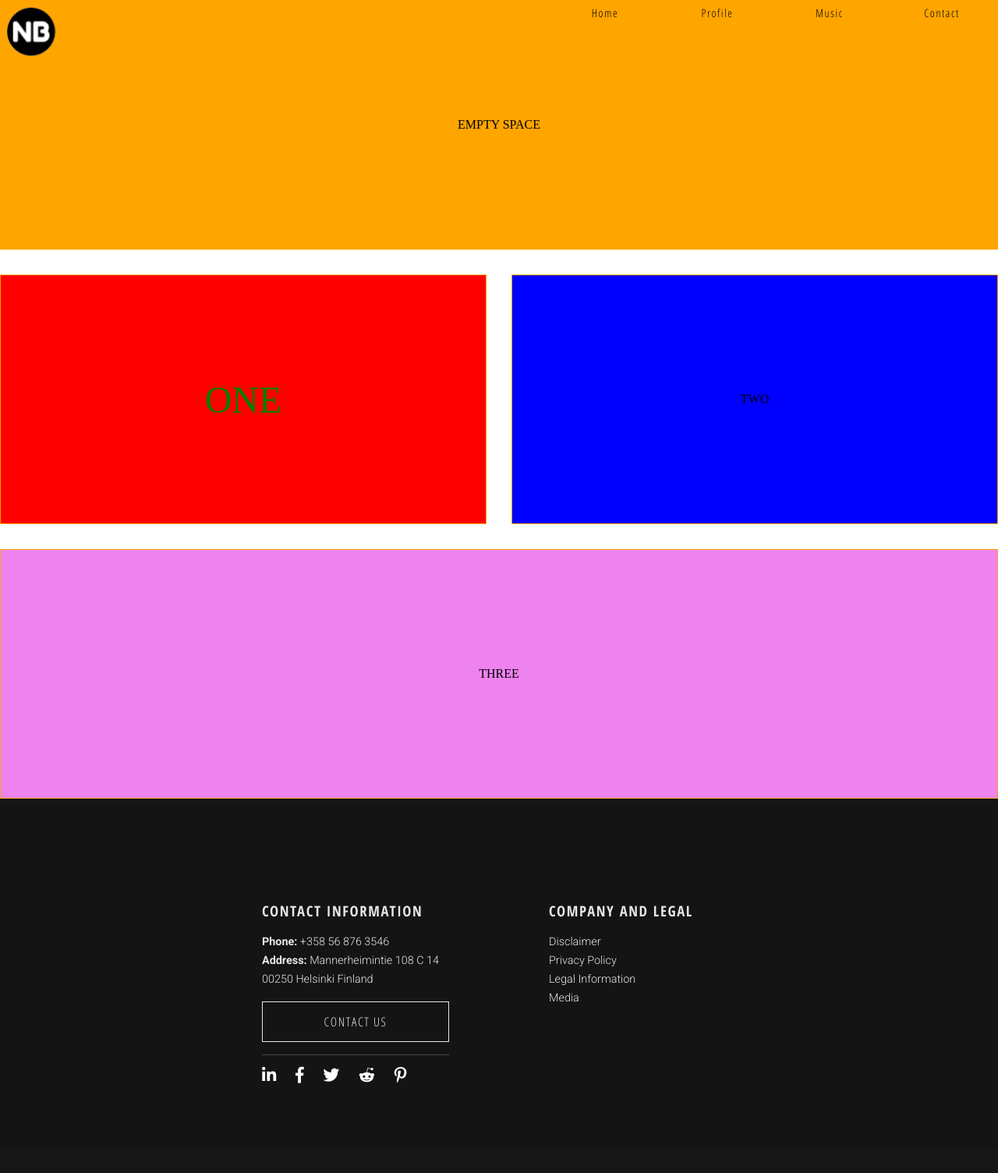
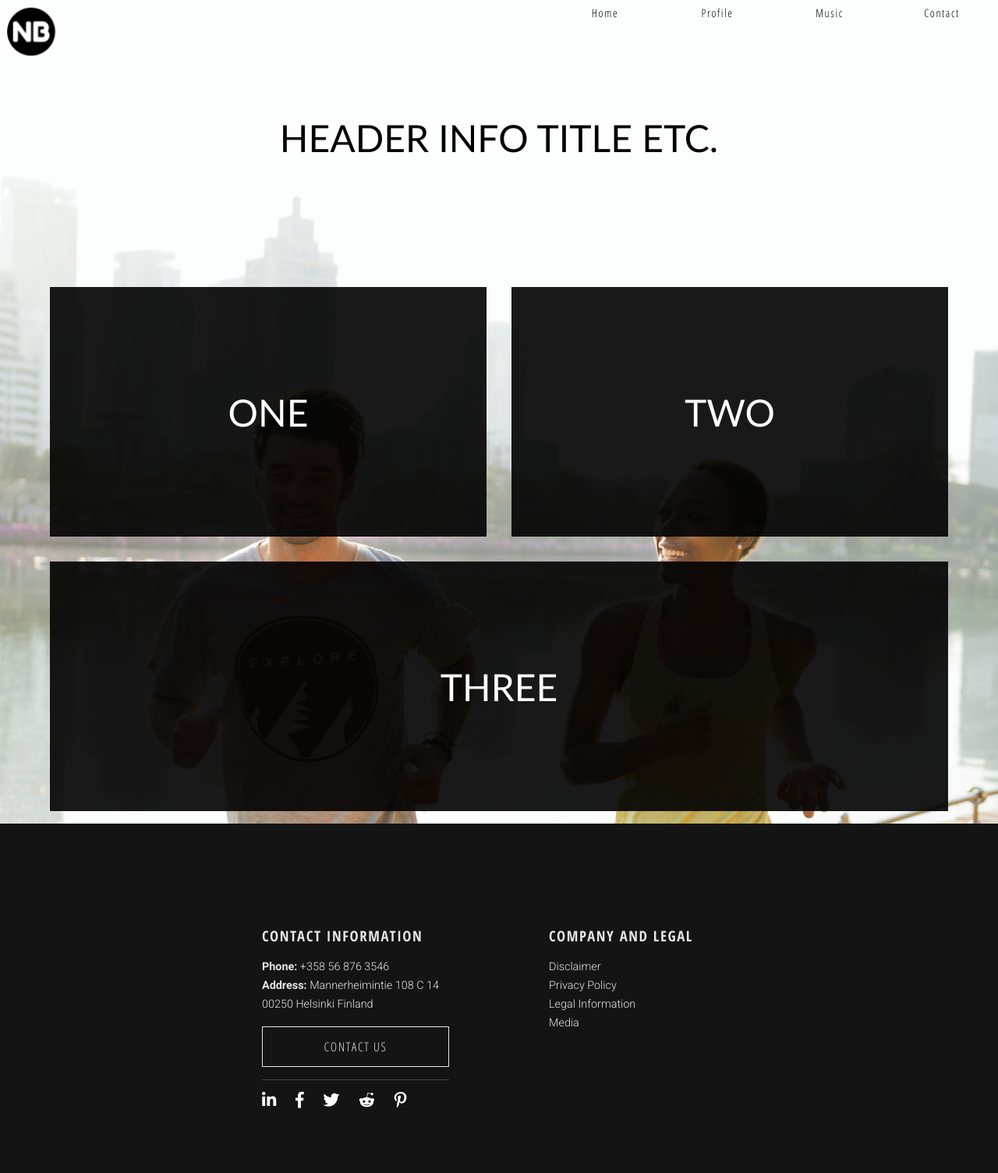
Before and after one commit to PetraSil/webappschool, a PHP site: page /dashboard.html in a window 1280 px wide. Shown: the whole page at 78% size. Before the commit the page ends 1389 px from the top, so only its background shows below. Run offline with PHP 8.4, Linux system fonts and the light colour scheme; some libraries are stand-ins or nearby versions.

Commit message:
Dashboard styling

```diff
--- a/dashboard.css
+++ b/dashboard.css
@@ -10,10 +10,10 @@ body {
 }
 
 body {
-    /*background-image: url("pexels-photo-1855269.jpeg");
+    background-image: url("pexels-photo-1855269.jpeg");
     background-repeat: no-repeat;
     background-size: cover;
-    background-position: center center;*/
+    background-position: center center;
 }
 
 a {
@@ -28,20 +28,24 @@ a {
     grid-gap: 2rem;
     height: auto;
     min-height: 100vh;
-    width: 100%;
+    width: 90%;
+    margin: auto;
+    margin-bottom: 1rem;
+    margin-top: 1rem;
     grid-template-areas:
     "dash_header dash_header"
     "dash_one dash_two"
     "dash_three dash_three";
 }
 
-@media (max-width: 700px) {
+@media (max-width: 750px) {
     #dashboard_main_container {
         display: flex;
         justify-content: center;
         align-items: center;
         flex-direction: column;
         flex-wrap: wrap;
+        width: 100%;
     }
 }
 
@@ -51,31 +55,47 @@ a {
     align-items: center;
     width: 100%;
     min-width: 20rem;
-    height: auto;
+    height: 100%;
     min-height: 20rem;
-    border: 1px solid orange;
+    animation: dashboard_entry_width 1.5s, dashboard_entry_opacity 2s;
+    animation-fill-mode: forwards;
+    background-color: rgba(0, 0, 0, 0.9);
+    color: white;
+    font-family: calibri;
+    font-size: 3rem;
 }
 
 #dashboard_header {
     grid-area: dash_header;
-    background-color: orange;
+    animation: none;
+    background-color: transparent;
+    color: black;
 }
 
 #dashboard_one {
     grid-area: dash_one;
-    background-color: red;
-    color: green;
     font-size: 3rem;
+    width: 0%;
 }
 
 #dashboard_two {
     grid-area: dash_two;
-    background-color: blue;
+    width: 0%;
 }
 
 #dashboard_music {
     grid-area: dash_three;
-    background-color: violet;
+    width: 0%;
+}
+
+@keyframes dashboard_entry_width {
+    from {width: 0%}
+    to {width: 100%}
+}
+
+@keyframes dashboard_entry_opacity {
+    from {opacity: 0}
+    to {opacity: 100%}
 }
 
 /* NAVBAR STYLING BEGINS */
--- a/dashboard.html
+++ b/dashboard.html
@@ -47,7 +47,7 @@
     <div id="logo_large"></div>
 
     <section id="dashboard_main_container">
-        <div class="dashboard_section" id="dashboard_header">EMPTY SPACE</div>
+        <div class="dashboard_section" id="dashboard_header">HEADER INFO TITLE ETC.</div>
         <div class="dashboard_section" id="dashboard_one">ONE</div>
         <div class="dashboard_section" id="dashboard_two">TWO</div>
         <div class="dashboard_section" id="dashboard_music">THREE</div>
```
